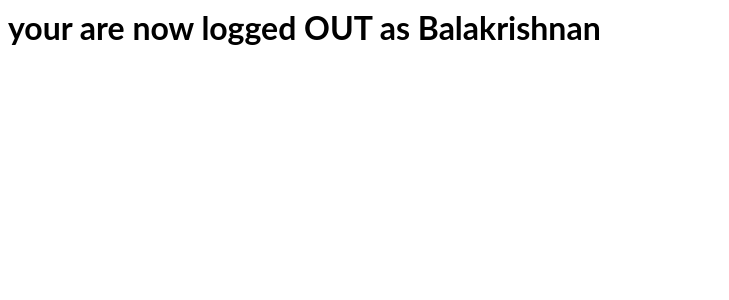
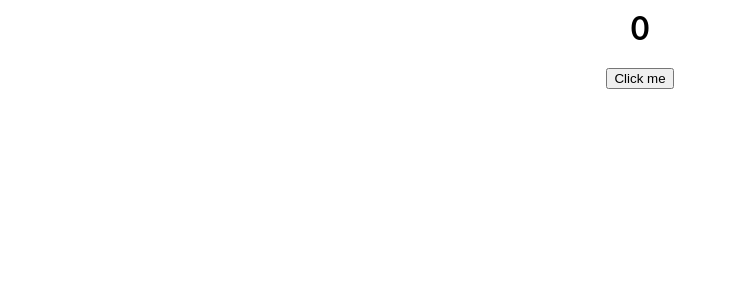
Before and after one commit to balakrishnansky/react-class, a React (Create React App) app: page / in a window 1280 px wide. Shown: the top 300 px of the page, without its empty margins (0-729 px from the left). Built offline with nearby package versions, Linux system fonts and the light colour scheme.

Commit message:
2 files modified

```diff
--- a/src/App.js
+++ b/src/App.js
@@ -5,18 +5,23 @@ class App extends Component {
   constructor() {
     super();
     this.state = {
-      name: "Balakrishnan",
-      age: 55,
-      loggenIn: false
+      count: 0
     };
+    this.hanldeClickEvent = this.hanldeClickEvent.bind(this);
   }
+  hanldeClickEvent() {
+    this.setState(prevState => {
+      return {
+        count: prevState.count + 3
+      };
+    });
+  }
+
   render() {
     return (
-      <div>
-        <h1>
-          your are now logged {this.state.loggenIn ? "IN" : "OUT"} as{" "}
-          {this.state.name}
-        </h1>
+      <div className="placeCenter">
+        <h1>{this.state.count} </h1>
+        <button onClick={this.hanldeClickEvent}>Click me</button>
       </div>
     );
   }
--- a/src/style.css
+++ b/src/style.css
@@ -1,3 +1,8 @@
-h1, p {
+h1,
+p {
   font-family: Lato;
 }
+
+.placeCenter {
+  text-align: center;
+}
```
